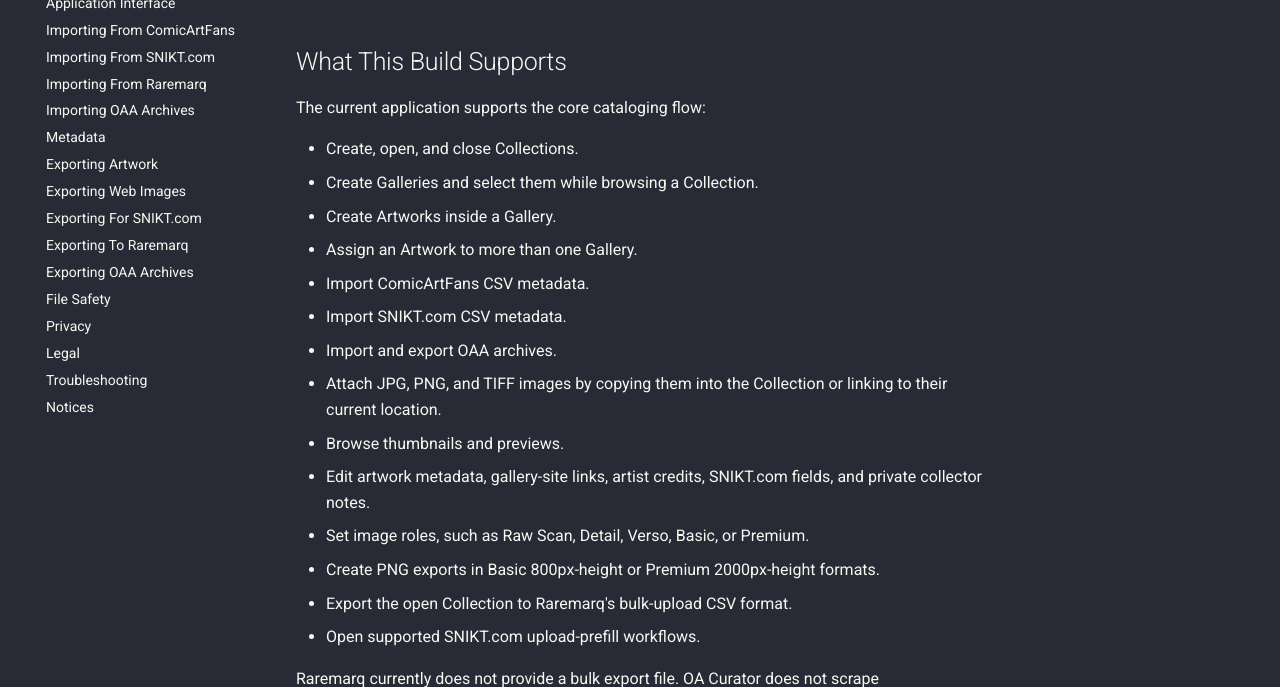
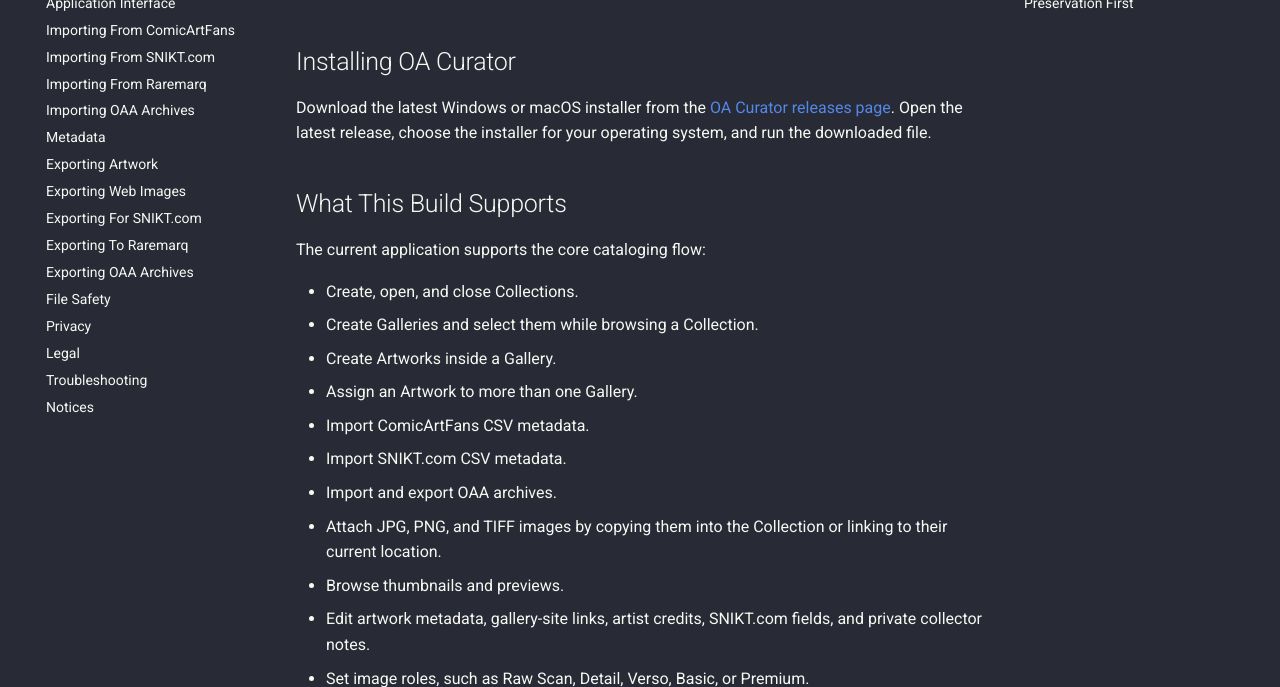
Before and after one commit to Remgrandt/OACurator, an MkDocs documentation site: the page built from docs/user/index.md, in a window 1280 px wide and 900 px high, scrolled down 798 px, cut to the strip 213-900 px from the top of the window. Built offline with MkDocs 1.6.1 and Material for MkDocs 9.7.7, drawn with Linux system fonts in a browser that asks for light colours; comment, search, counter and statistics services are not loaded; some of the changed text lies outside the part shown.

Commit message:
Add installation links to user guide

```diff
--- a/docs/user/index.md
+++ b/docs/user/index.md
@@ -24,6 +24,10 @@
     allowfullscreen>
   </iframe>
 </div>
+
+## Installing OA Curator
+
+Download the latest Windows or macOS installer from the [OA Curator releases page](https://github.com/remgrandt/OACurator/releases). Open the latest release, choose the installer for your operating system, and run the downloaded file.
 
 ## What This Build Supports
 
--- a/mkdocs.yml
+++ b/mkdocs.yml
@@ -2,6 +2,8 @@
 
 site_name: OA Curator User Guide
 site_description: User documentation for OA Curator, a local-first desktop app for original art collectors.
+repo_url: https://github.com/remgrandt/OACurator
+repo_name: remgrandt/OACurator
 docs_dir: docs/user
 site_dir: public/help
 use_directory_urls: false
```
